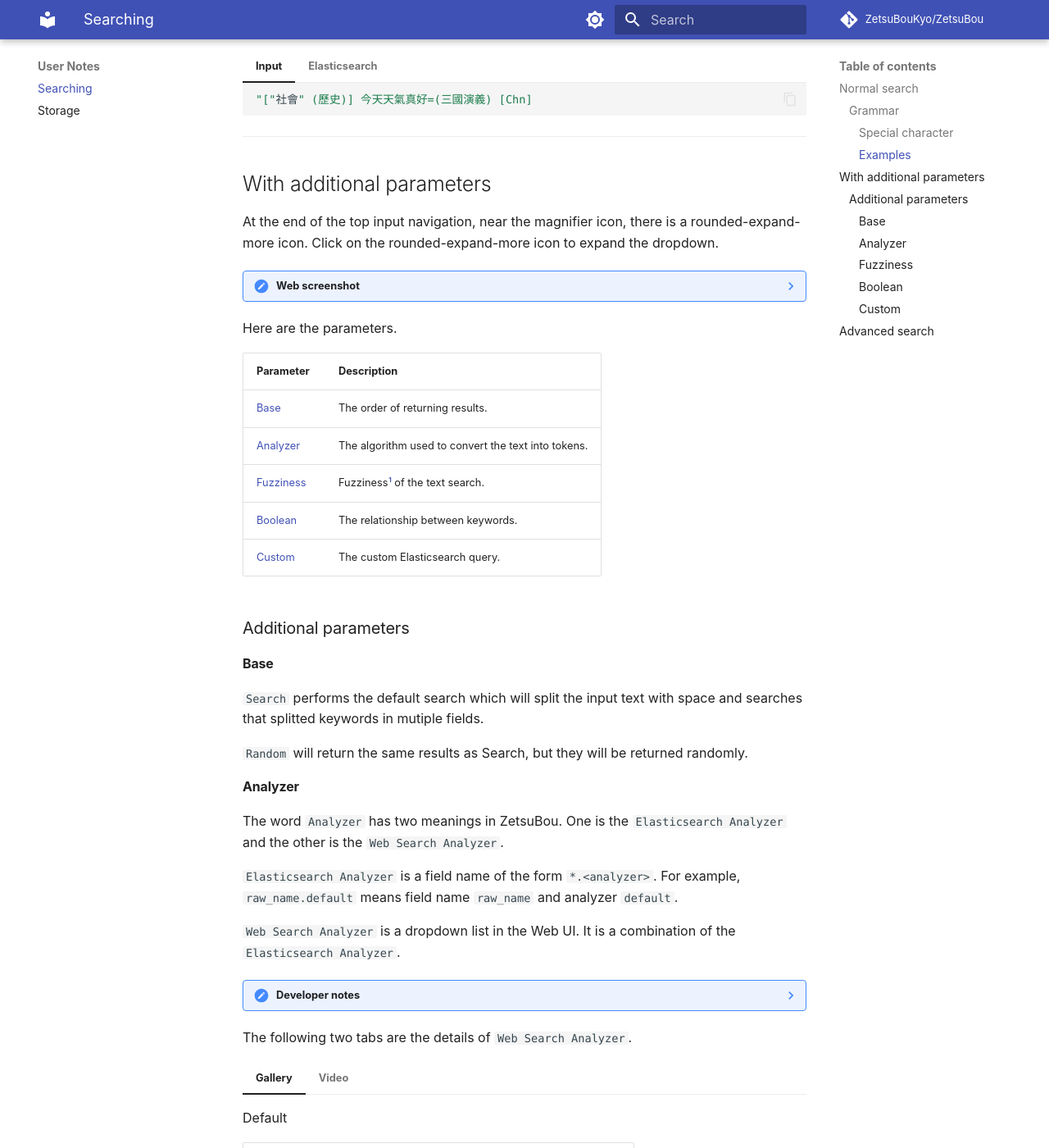
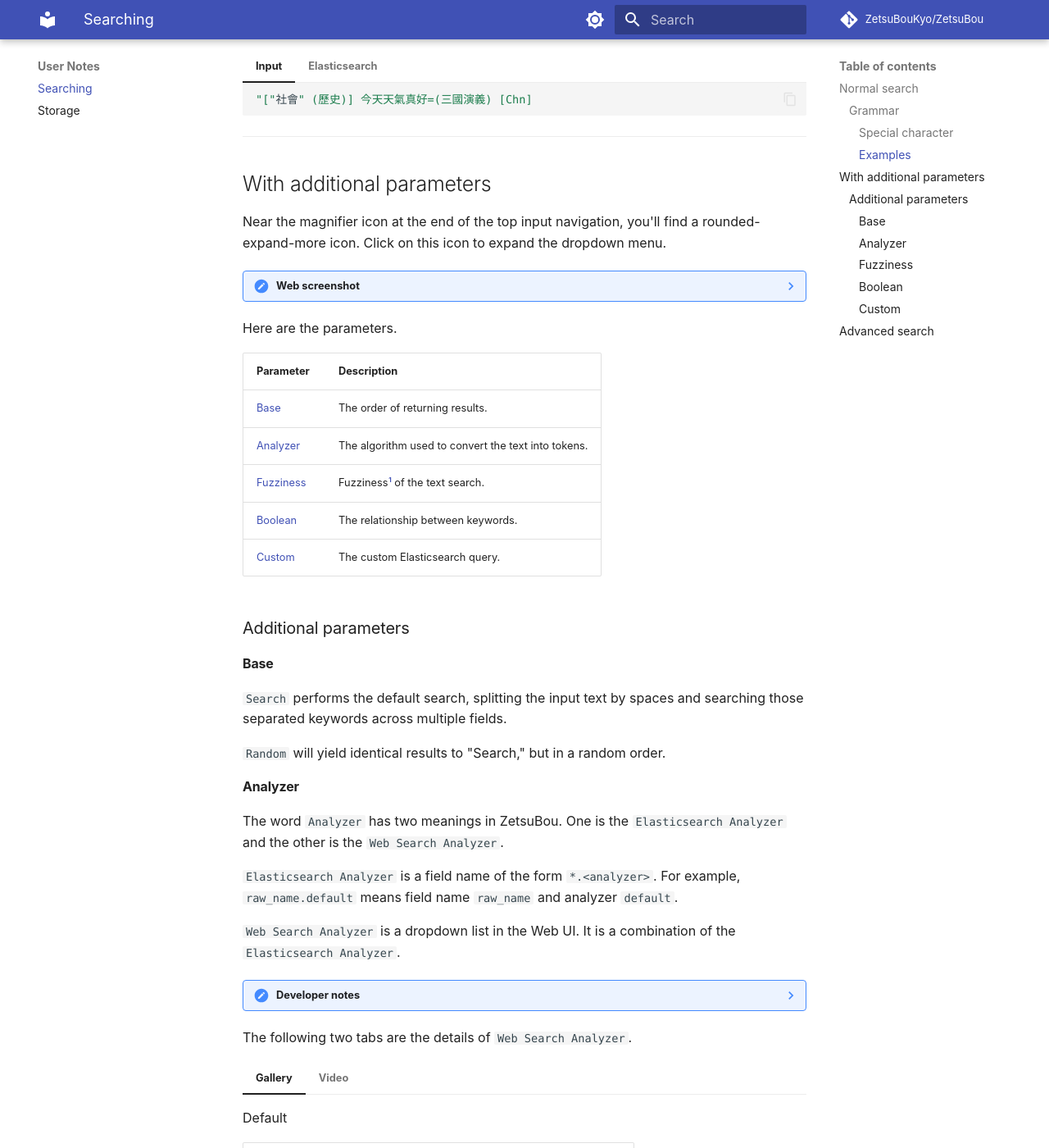
Before and after one commit to ZetsuBouKyo/ZetsuBou, an MkDocs documentation site: the page built from docs/user-notes/searching.md, in a window 1280 px wide and 1400 px high, scrolled down 2579 px. Shown: the whole window at 82% size. Built offline with MkDocs 1.6.1 and Material for MkDocs 9.7.7, drawn with Linux system fonts in a browser that asks for light colours; comment, search, counter and statistics services are not loaded; some of the changed text lies outside the part shown.

Commit message:
docs: update the documents
Improved wording and fixed some warnings.

```diff
--- a/docs/user-notes/searching.md
+++ b/docs/user-notes/searching.md
@@ -1,7 +1,6 @@
 # Introduction
 
-Our search mechanism is based on Elasticsearch. We store the gallery, video, and tag
-information in JSON format.
+Our search mechanism relies on Elasticsearch, where we store gallery, video, and tag information in JSON format.
 
 There are 3 ways to search the content in the Web UI.
 
@@ -11,9 +10,8 @@ There are 3 ways to search the content in the Web UI.
 
 ## Normal search
 
-The HTML input element in the top navigation is the entry point for the text search.
-It supports some special search grammar, e.g. including or excluding field value under
-specific field name.
+The HTML input element in the top navigation serves as the entry point for text search, supporting specialized search
+grammar such as including or excluding field values under specific field names.
 
 ??? note "Field name and field value"
 
@@ -340,8 +338,8 @@ specific field name.
 
 ## With additional parameters
 
-At the end of the top input navigation, near the magnifier icon, there is a
-rounded-expand-more icon. Click on the rounded-expand-more icon to expand the dropdown.
+Near the magnifier icon at the end of the top input navigation, you'll find a rounded-expand-more icon. Click on this
+icon to expand the dropdown menu.
 
 ??? note "Web screenshot"
 
@@ -361,26 +359,24 @@ Here are the parameters.
 
 #### Base
 
-`Search` performs the default search which will split the input text with space and
-searches that splitted keywords in mutiple fields.
+`Search` performs the default search, splitting the input text by spaces and searching those separated keywords across
+multiple fields.
 
-`Random` will return the same results as Search, but they will be returned randomly.
+`Random` will yield identical results to "Search," but in a random order.
 
 #### Analyzer
 
-The word `Analyzer` has two meanings in ZetsuBou. One is the `Elasticsearch Analyzer`
-and the other is the `Web Search Analyzer`.
+The word `Analyzer` has two meanings in ZetsuBou. One is the `Elasticsearch Analyzer` and the other is the
+`Web Search Analyzer`.
 
-` Elasticsearch Analyzer` is a field name of the form `*.<analyzer>`. For example,
-`raw_name.default` means field name `raw_name` and analyzer `default`.
+`Elasticsearch Analyzer` is a field name of the form `*.<analyzer>`. For example, `raw_name.default` means field name
+`raw_name` and analyzer `default`.
 
-`Web Search Analyzer` is a dropdown list in the Web UI. It is a combination of the
-`Elasticsearch Analyzer`.
+`Web Search Analyzer` is a dropdown list in the Web UI. It is a combination of the `Elasticsearch Analyzer`.
 
 ??? note "Developer notes"
 
-    You can see the following tabs in JSON format by
-    `python cli.py build docs print-web-search-analyzer`.
+    You can see the following tabs in JSON format by `python cli.py build docs print-web-search-analyzer`.
 
 The following two tabs are the details of `Web Search Analyzer`.
 
@@ -516,19 +512,18 @@ The following two tabs are the details of `Web Search Analyzer`.
 
 #### Fuzziness
 
-The fuzziness value represents the minimum steps from one text sequence to another.^[2]
+The fuzziness value represents the minimum steps from one text sequence to another.[^2]
 
 #### Boolean
 
-The default value is `Should`, which means it will return the results that match any of
-the keywords under any of the field names.
+The default value is `Should`, which implies that results matching any of the keywords under any field name will be
+returned.
 
 `Must` means that all tokens must be hit.
 
 #### Custom
 
-Users can create their own Elasticsearch query at
-`http://localhost:3000/settings/elasticsearch-search`.
+Users can create their own Elasticsearch query at <http://localhost:3000/settings/elasticsearch-search>.
 
 ??? note "Web screenshot"
 
@@ -545,5 +540,5 @@ Similar to searching with additional parameters, but more detailed.
     ![Alt Text](../assets/user-notes/searching/search-3-1.png)
     ![Alt Text](../assets/user-notes/searching/search-3-2.png)
 
-[^1]: https://www.elastic.co/guide/en/elasticsearch/reference/current/common-options.html#fuzziness
-[^2]: https://en.wikipedia.org/wiki/Levenshtein_distance ↩
+[^1]: <https://www.elastic.co/guide/en/elasticsearch/reference/current/common-options.html#fuzziness>
+[^2]: <https://en.wikipedia.org/wiki/Levenshtein_distance>
```
Also changed, not shown: README.md (+24 -4 lines), docs/getting-started/launch-an-example.md (+1 -1 lines).
